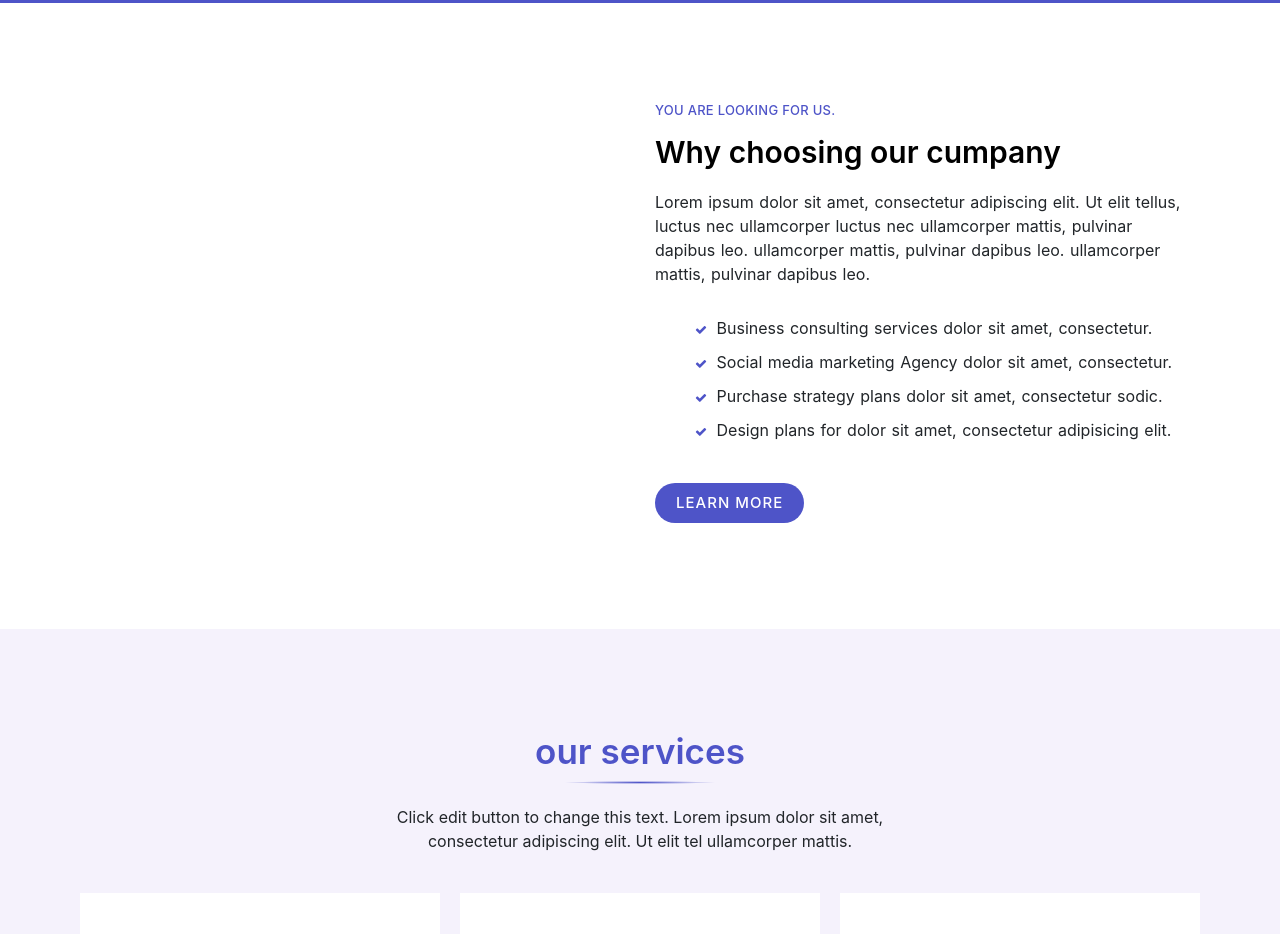
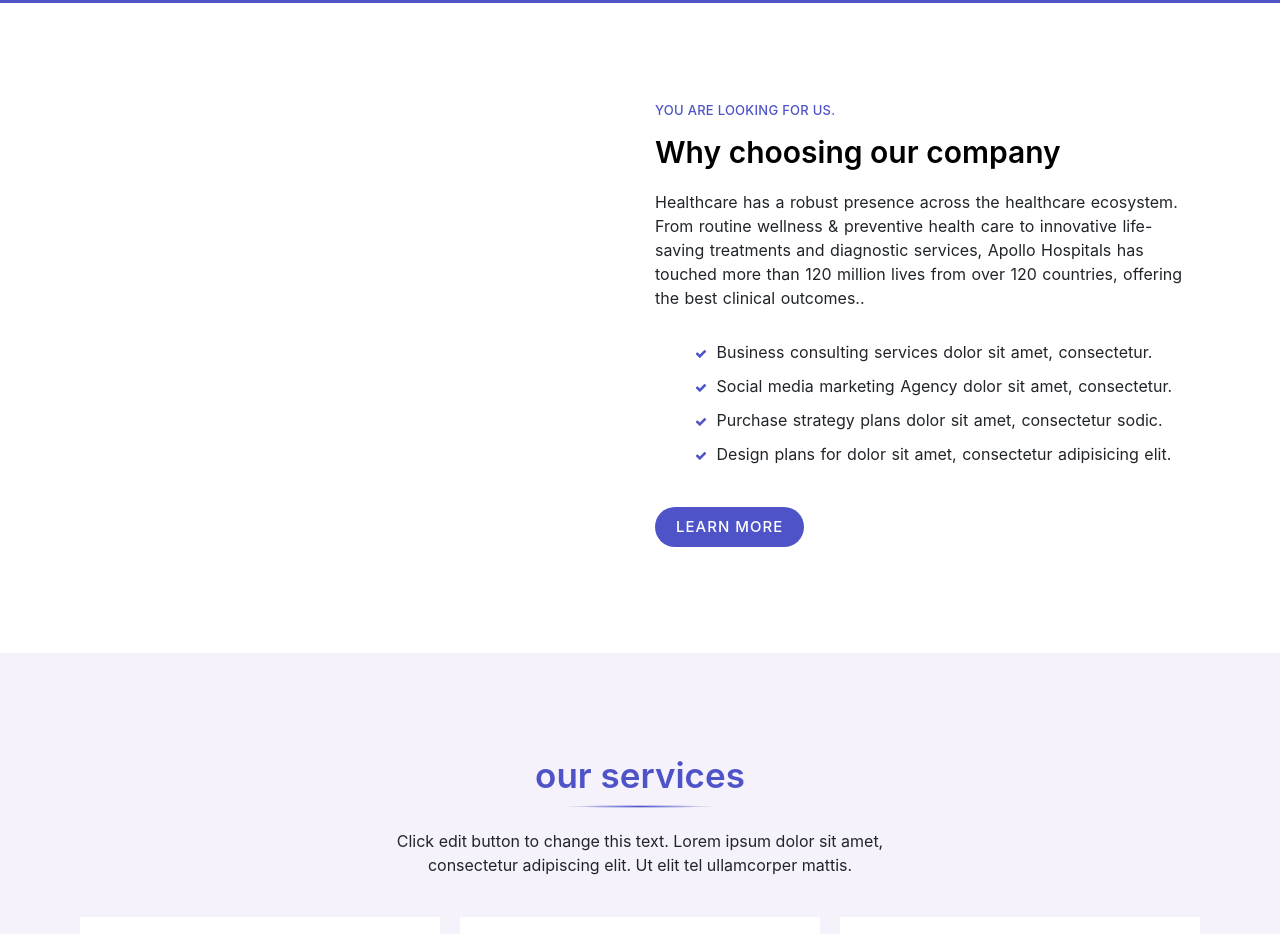
Before and after one commit to kgetechnologies/medyoda, a plain HTML site: page demo1.html in a window 1280 px wide. Shown: the part 797-1731 px from the top of the page. Drawn offline with nearby package versions, Linux system fonts and the light colour scheme.

Commit message:
new commit

```diff
--- a/demo1.html
+++ b/demo1.html
@@ -17,15 +17,6 @@
 </head>
 
 <body>
-
-    <!-- Start Loading -->
-
-    <div class="loading">
-        <div class="load-circle">
-        </div>
-    </div>
-
-    <!-- End Loading  -->
 
 
     <!--  Start Navbar -->
@@ -144,9 +135,9 @@
                 <div class="col-lg-6">
                     <div class="info section-padding">
                         <h5>YOU ARE LOOKING FOR US.</h5>
-                        <h2>Why choosing our cumpany</h2>
-                        <p>Lorem ipsum dolor sit amet, consectetur adipiscing elit. Ut elit tellus, luctus nec ullamcorper luctus nec ullamcorper mattis, pulvinar dapibus leo. ullamcorper mattis, pulvinar dapibus leo. ullamcorper mattis, pulvinar dapibus
-                            leo.
+                        <h2>Why choosing our company</h2>
+                        <p> Healthcare has a robust presence across the healthcare ecosystem. From routine wellness & preventive health care to innovative life-saving treatments and diagnostic services, Apollo Hospitals has touched more than 120 million lives
+                            from over 120 countries, offering the best clinical outcomes..
                         </p>
                         <ul class="info-list" style="list-style-type: none;">
                             <li><i class="fa fa-check"></i>
```
Also changed, not shown: Assets/CSS/style1.css (+21 -43 lines).
